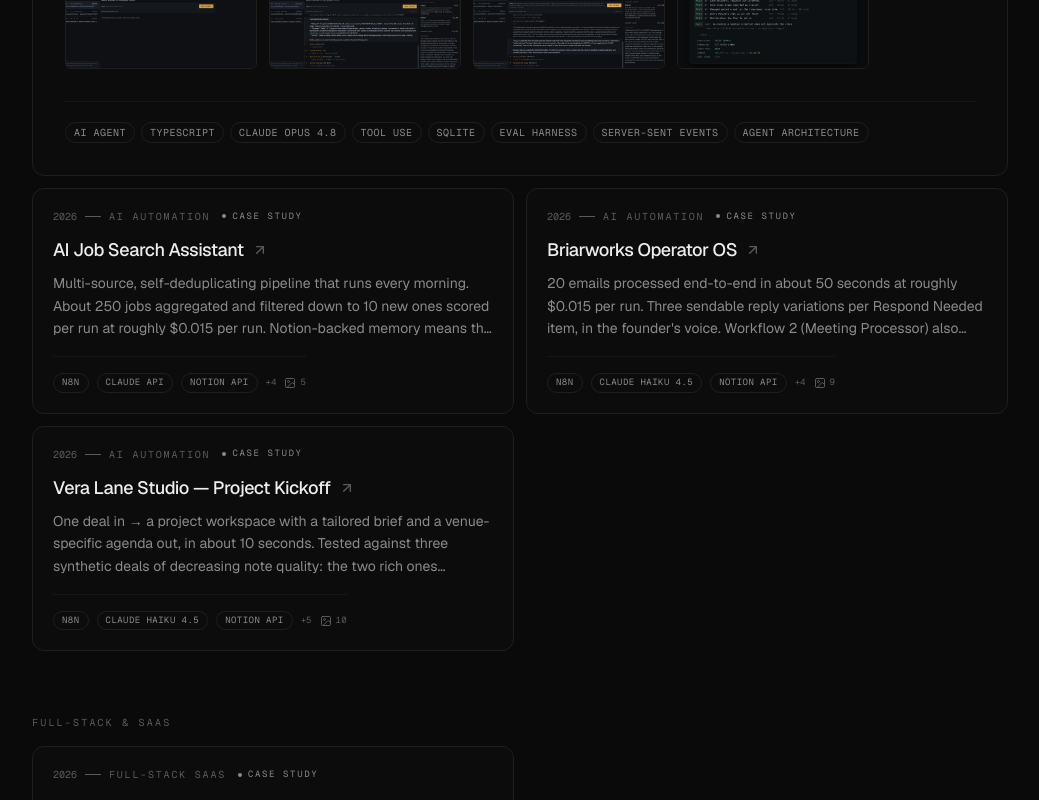
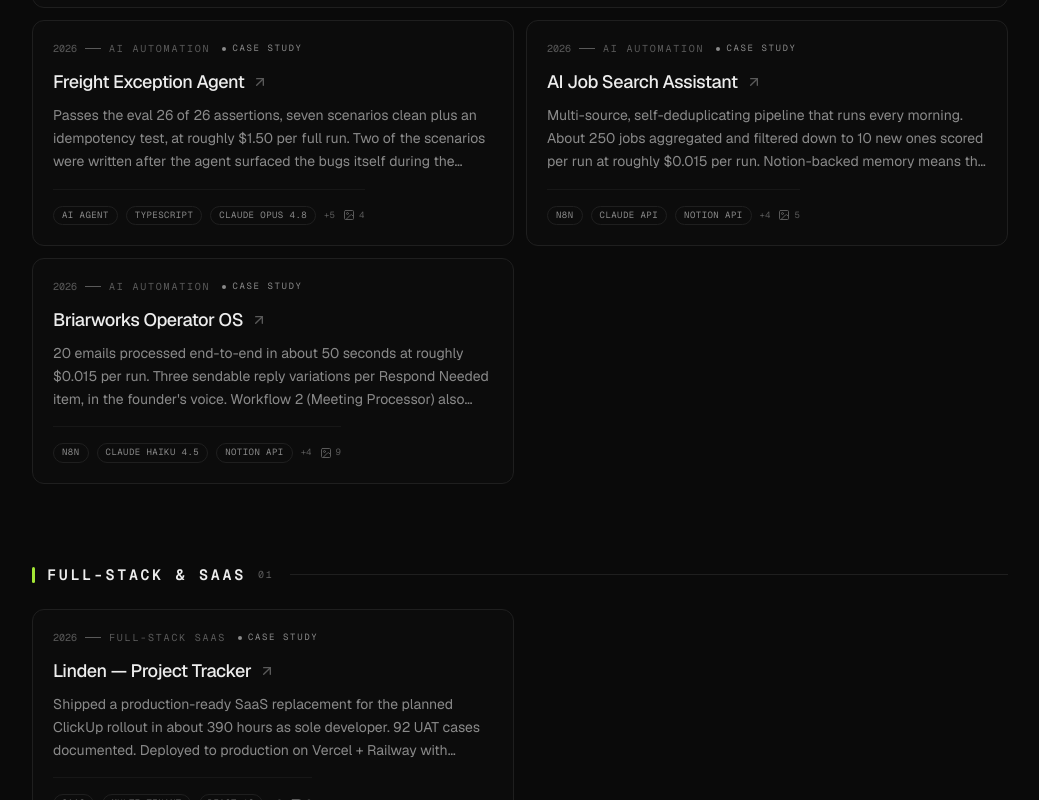
Before and after one commit to rjbeso-dev/portfolio, a Next.js app: page / in a window 1280 px wide. Shown: the part 6560-7360 px from the top of the page, without its empty margins (120-1159 px from the left). Built offline with nearby package versions, Linux system fonts and the light colour scheme.

Commit message:
Feature Vera Lane in the automation track; make track headers more prominent

```diff
--- a/components/Projects.tsx
+++ b/components/Projects.tsx
@@ -101,23 +101,37 @@
       </p>
 
       {/* ─── Grouped by track — AI automation leads ─── */}
-      <div className="space-y-16">
+      <div className="space-y-20">
         {groups.map((group, gi) => {
           const isLead = gi === 0;
-          const [head, ...rest] = group.items;
-          // In the lead track, the first project is featured full-width; the
-          // rest go in the compact grid. Other tracks are all compact.
-          const gridItems = isLead ? rest : group.items;
+          // In the lead track, the project flagged `featured` (or the first, as
+          // a fallback) gets the full-width card; the rest go in the compact
+          // grid. Other tracks are all compact.
+          const head = isLead
+            ? group.items.find(({ project }) => project.featured) ?? group.items[0]
+            : undefined;
+          const gridItems = isLead
+            ? group.items.filter((item) => item !== head)
+            : group.items;
 
           return (
             <div key={group.label}>
-              <p className="mb-4 font-mono text-[10px] uppercase tracking-[0.22em] text-fg-dim">
-                {group.label}
-              </p>
+              {/* Track header — a labelled divider so the sections read as
+                  distinctly separate bands of work. */}
+              <div className="mb-6 flex items-center gap-3">
+                <span aria-hidden className="h-4 w-[3px] rounded-full bg-accent" />
+                <h3 className="font-mono text-sm font-semibold uppercase tracking-[0.18em] text-fg md:text-[15px]">
+                  {group.label}
+                </h3>
+                <span className="font-mono text-[10px] uppercase tracking-[0.18em] text-fg-dim">
+                  {group.items.length.toString().padStart(2, "0")}
+                </span>
+                <span aria-hidden className="ml-1 h-px flex-1 bg-line" />
+              </div>
 
               {isLead && head && (
                 <motion.div
-                  className={rest.length > 0 ? "mb-3" : ""}
+                  className={gridItems.length > 0 ? "mb-3" : ""}
                   initial={{ opacity: 0, y: 24 }}
                   whileInView={{ opacity: 1, y: 0 }}
                   viewport={{ once: true, margin: "-10% 0px" }}
--- a/lib/data.ts
+++ b/lib/data.ts
@@ -88,6 +88,8 @@
   href?: string;
   tags: string[];
   screenshots?: ProjectScreenshot[];
+  /** Marks the project shown as the large featured card in its track. */
+  featured?: boolean;
 };
 
 export const projects: Project[] = [
@@ -301,6 +303,7 @@
   {
     name: "Vera Lane Studio — Project Kickoff",
     category: "AI Automation",
+    featured: true,
     problem:
       "A boutique hospitality design studio runs the same manual grind on every won project: read the discovery-call notes, set up a project workspace, and hand-write a kickoff brief and meeting agenda. It's slow, inconsistent, and the output quality depends entirely on who did it — and on how good the notes were.",
     approach:
```
